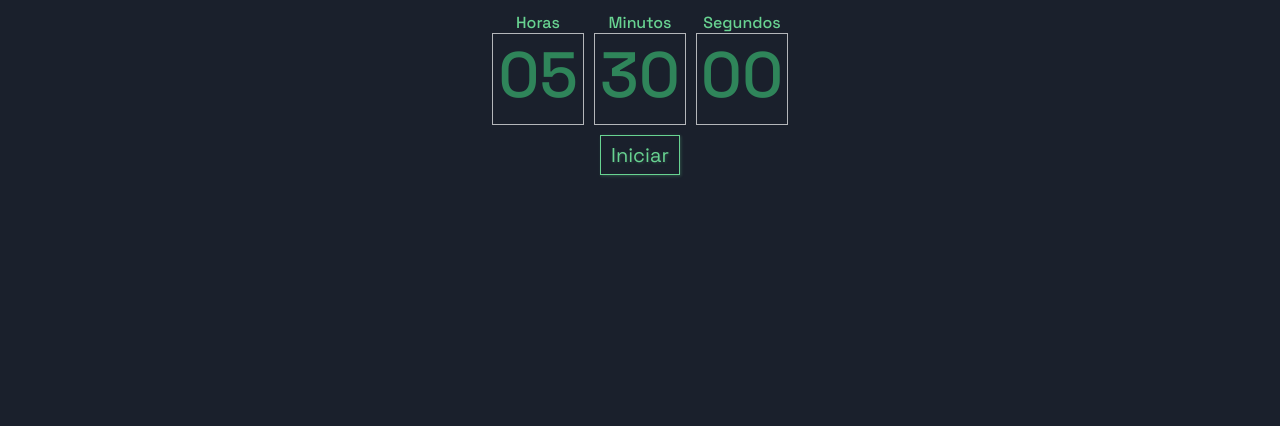
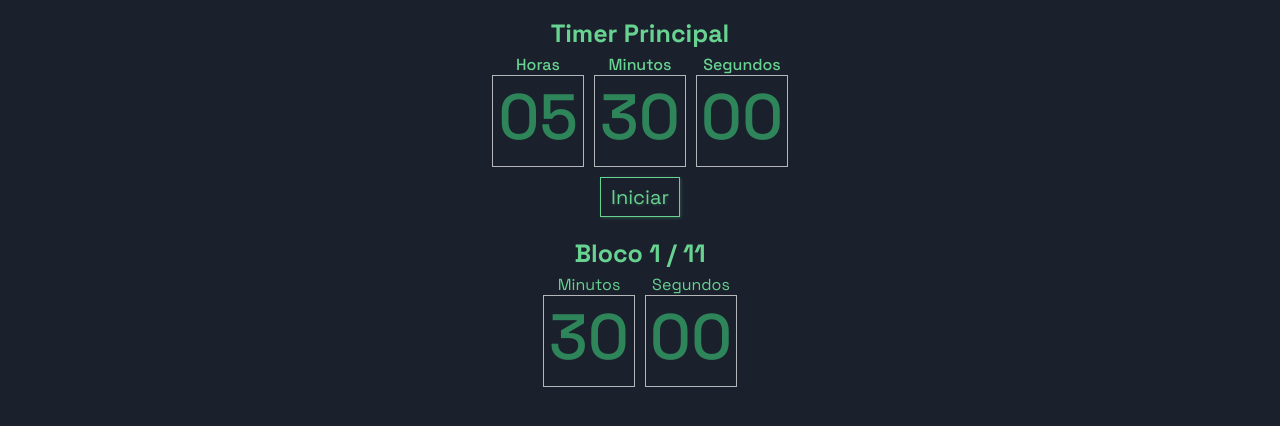
Before and after one commit to murilo67/CronoFocus, a plain HTML site: page index.html in a window 1280 px wide. Shown: the part 46-472 px from the top of the page. Drawn offline with nearby package versions, Linux system fonts and the light colour scheme.

Commit message:
Adicionei os blocos do timer

```diff
--- a/assets/css/style.css
+++ b/assets/css/style.css
@@ -5,7 +5,7 @@
 :root {
     --fonte-principal: 'Space Grotesk';
     --cor-fundo01: #1A202C;
-    --cor-fundo02: #F1F5F2;
+    --cor-secundaria: #F1F5F2;
     --cor-destaque: #2F855A;
     --cor-texto: #68D391;
     --cor05: #ffffffac;
@@ -50,12 +50,19 @@ header h1 {
     font-size: 28px;
 }
 
+.titulo-main {
+    text-align: center;
+    margin: 20px 0px 5px 0px;
+    font-size: 25px;
+    color: var(--cor-texto);
+}
+
 #hora-principal {
     display: flex;
     justify-content: center;
     gap: 10px;
     text-align: center;
-    margin: 15px 0px 10px 0px;
+    margin-bottom: 10px;
     font-weight: 500;
 }
 
@@ -91,6 +98,23 @@ button {
 }
 
 
-#botao-play, #botao-pause {
+#botoes #botao-play, #botoes #botao-pause {
     display: none;
 }
+
+#marcador-tempo {
+    color: var(--cor-secundaria);
+}
+
+.bloco-quebra {
+    display: flex;
+    justify-content: center;
+    gap: 10px;
+    text-align: center;
+    font-weight: 500;
+}
+
+.bloco-quebra p {
+    color: var(--cor-texto);
+    font-weight: normal;
+}
--- a/index.html
+++ b/index.html
@@ -23,27 +23,40 @@
         </nav>
     </header>
     <main>
+        <h1 class="titulo-main">Timer Principal</h1>
         <section id="hora-principal">
-            <div class="bloco-timer" id="bloco-horas">
+            <div class="bloco-timer">
                 <p>Horas</p>
                 <div class="timer" id="horas">05</div>
             </div>
-            <div class="bloco-timer" id="bloco-minutos">
+            <div class="bloco-timer">
                 <p>Minutos</p>
                 <div class="timer" id="minutos">30</div>
             </div>
-            <div class="bloco-timer" id="bloco-segundos">
+            <div class="bloco-timer">
                 <p>Segundos</p>
                 <div class="timer" id="segundos">00</div>
             </div>
         </section>
         <section id="botoes">
             <span class="material-symbols-outlined" id="botao-play">play_arrow</span>
-            <span class="material-symbols-outlined" id="botao-pause">pause</span>
+
 
             <button id="botao-iniciar">Iniciar</button>
         </section>
-        <section id="marcador-tempo"></section>
+        <section id="marcador-tempo">
+            <h1 class="titulo-main">Bloco 1 / 11</h1>
+            <div class="bloco-quebra">
+                <div class="bloco-timer">
+                    <p>Minutos</p>
+                    <div class="timer" id="minutos">30</div>
+                </div>
+                <div class="bloco-timer">
+                    <p>Segundos</p>
+                    <div class="timer" id="segundos">00</div>
+                </div>
+                </div>
+        </section>
     </main>
     <!--
     <span class="material-symbols-outlined">dark_mode</span>
```
